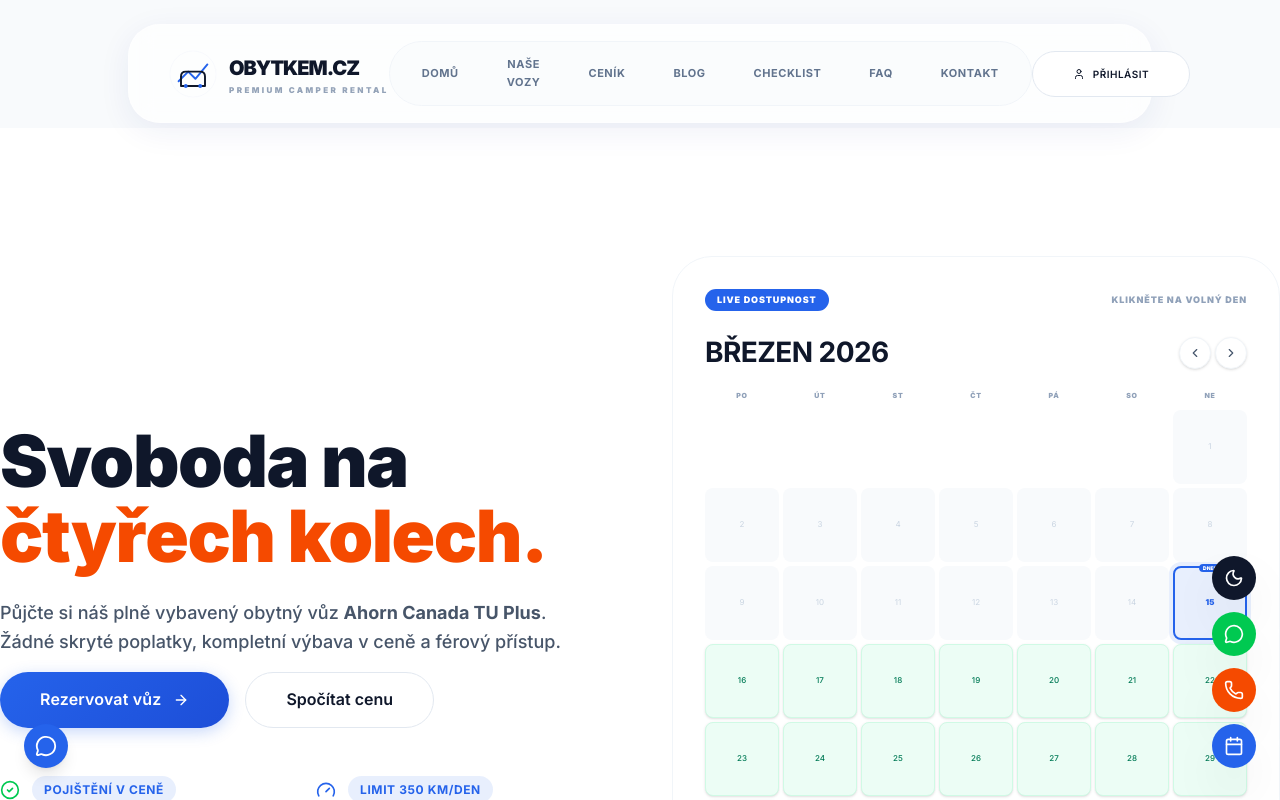
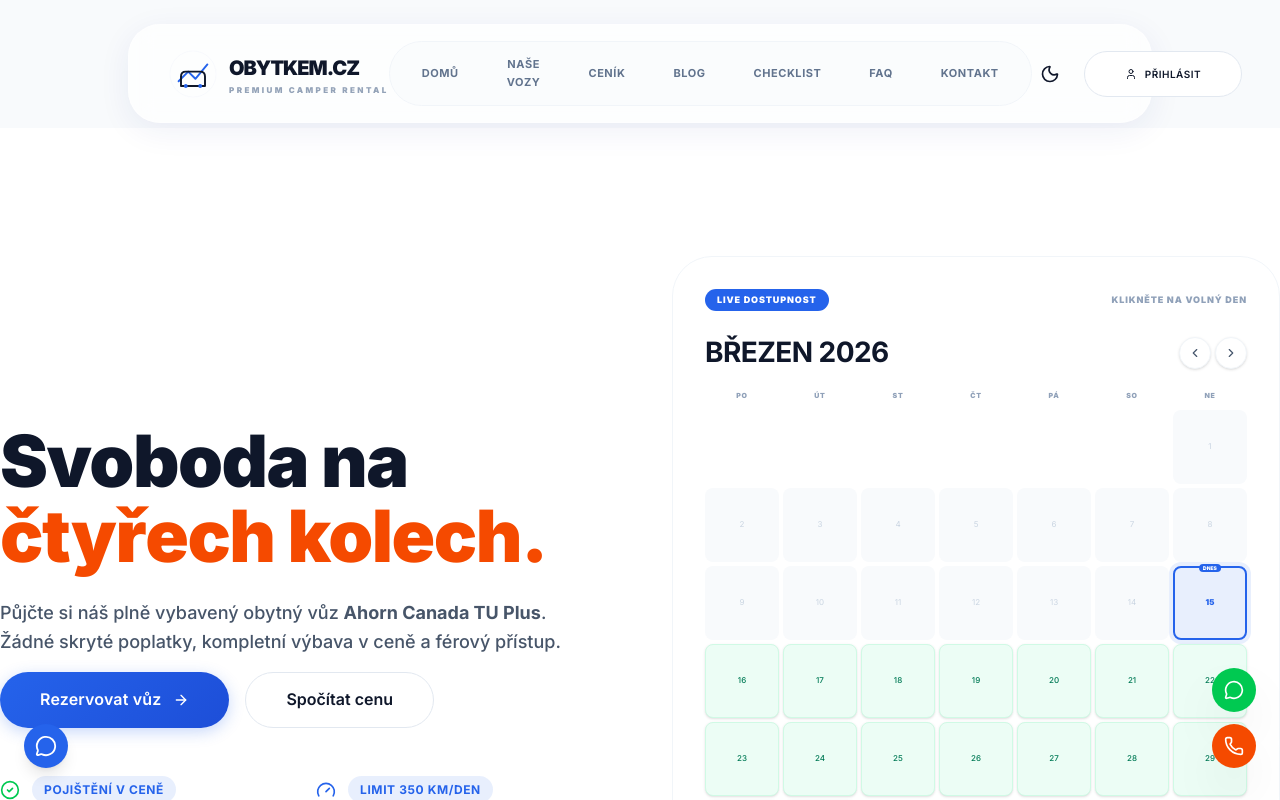
Before and after one commit to ospujcimedodavkynew/zbytkem.czfun, a React (Vite) app: page / in a window 1280 px wide. Shown: the top 800 px of the page. Built offline with nearby package versions, Linux system fonts and the light colour scheme.

Commit message:
Add files via upload

```diff
--- a/App.tsx
+++ b/App.tsx
@@ -796,6 +796,8 @@ const App: React.FC = () => {
           onNavigate={handleNavigate}
           onScrollTo={handleScrollTo}
           onLogout={handleLogout}
+          isDarkMode={isDarkMode}
+          setIsDarkMode={setIsDarkMode}
         />
       )}
 
--- a/components/Navigation.tsx
+++ b/components/Navigation.tsx
@@ -1,7 +1,7 @@
 
 import React from 'react';
 import { motion, AnimatePresence } from 'motion/react';
-import { User, LogOut, Menu, X, ChevronRight, Download } from 'lucide-react';
+import { User, LogOut, Menu, X, ChevronRight, Download, Sun, Moon } from 'lucide-react';
 import Logo from './Logo';
 import { usePWAInstall } from '../hooks/usePWAInstall';
 
@@ -10,9 +10,11 @@ interface NavigationProps {
   onNavigate: (view: 'home' | 'admin' | 'booking' | 'blog' | 'vehicle-detail' | 'guides' | 'checklist') => void;
   onScrollTo: (sectionId: string) => void;
   onLogout: () => void;
+  isDarkMode: boolean;
+  setIsDarkMode: (isDark: boolean) => void;
 }
 
-const Navigation: React.FC<NavigationProps> = ({ isAdmin, onNavigate, onScrollTo, onLogout }) => {
+const Navigation: React.FC<NavigationProps> = ({ isAdmin, onNavigate, onScrollTo, onLogout, isDarkMode, setIsDarkMode }) => {
   const [isMobileMenuOpen, setIsMobileMenuOpen] = React.useState(false);
   const { isInstallable, isIOS, isStandalone, handleInstallClick } = usePWAInstall();
 
@@ -64,6 +66,15 @@ const Navigation: React.FC<NavigationProps> = ({ isAdmin, onNavigate, onScrollTo
 
           {/* Actions */}
           <div className="flex items-center space-x-4">
+            <motion.button
+              whileHover={{ scale: 1.1 }}
+              whileTap={{ scale: 0.9 }}
+              onClick={() => setIsDarkMode(!isDarkMode)}
+              className={`p-2 rounded-full transition-colors ${isDarkMode ? 'text-white hover:bg-white/10' : 'text-slate-900 hover:bg-slate-100'}`}
+            >
+              {isDarkMode ? <Sun className="w-5 h-5" /> : <Moon className="w-5 h-5" />}
+            </motion.button>
+
             <motion.button
               whileHover={{ y: -1 }}
               whileTap={{ scale: 0.98 }}
@@ -133,6 +144,18 @@ const Navigation: React.FC<NavigationProps> = ({ isAdmin, onNavigate, onScrollTo
                   <ChevronRight className="w-4 h-4 text-brand-primary/30 group-hover:text-white transition-colors" />
                 </button>
               )}
+
+              {/* Dark Mode Toggle in Mobile Menu */}
+              <button
+                onClick={() => setIsDarkMode(!isDarkMode)}
+                className={`w-full text-left px-6 py-4 rounded-2xl transition-all flex justify-between items-center group ${isDarkMode ? 'bg-slate-800 text-white' : 'bg-slate-50 text-slate-900'}`}
+              >
+                <div className="flex items-center gap-3">
+                  {isDarkMode ? <Sun className="w-4 h-4" /> : <Moon className="w-4 h-4" />}
+                  <span className="text-xs font-black uppercase tracking-widest">{isDarkMode ? 'Světlý režim' : 'Tmavý režim'}</span>
+                </div>
+                <ChevronRight className="w-4 h-4 opacity-30 group-hover:opacity-100 transition-opacity" />
+              </button>
               <div className="pt-4 space-y-4">
                 <button
                   onClick={() => { onNavigate('admin'); setIsMobileMenuOpen(false); }}
--- a/components/PublicHome.tsx
+++ b/components/PublicHome.tsx
@@ -810,16 +810,6 @@ const PublicHome: React.FC<PublicHomeProps> = ({ vehicles, reservations, onBookN
 
       {/* Floating Buttons */}
       <div className="fixed bottom-8 right-6 z-[100] flex flex-col gap-3 pointer-events-none">
-        <motion.button
-          onClick={() => setIsDarkMode(!isDarkMode)}
-          initial={{ opacity: 0, scale: 0.8, x: 20 }}
-          animate={{ opacity: 1, scale: 1, x: 0 }}
-          whileHover={{ scale: 1.1 }}
-          whileTap={{ scale: 0.9 }}
-          className={`pointer-events-auto w-11 h-11 rounded-full shadow-2xl flex items-center justify-center transition-colors ${isDarkMode ? 'bg-white text-slate-900' : 'bg-slate-900 text-white'}`}
-        >
-          {isDarkMode ? <Sun className="w-5 h-5" /> : <Moon className="w-5 h-5" />}
-        </motion.button>
         <motion.a
           href="https://wa.me/420776333301"
           target="_blank"
@@ -842,16 +832,6 @@ const PublicHome: React.FC<PublicHomeProps> = ({ vehicles, reservations, onBookN
         >
           <Phone className="w-5 h-5" />
         </motion.a>
-        <motion.button
-          onClick={() => onBookNow(mainVehicle.id)}
-          initial={{ opacity: 0, scale: 0.8, x: 20 }}
-          animate={{ opacity: 1, scale: 1, x: 0 }}
-          whileHover={{ scale: 1.1 }}
-          whileTap={{ scale: 0.9 }}
-          className="pointer-events-auto w-11 h-11 bg-brand-primary text-white rounded-full shadow-2xl flex items-center justify-center hover:bg-brand-secondary transition-colors"
-        >
-          <CalendarIcon className="w-5 h-5" />
-        </motion.button>
       </div>
 
       {/* Sticky Mobile Bar */}
@@ -867,12 +847,12 @@ const PublicHome: React.FC<PublicHomeProps> = ({ vehicles, reservations, onBookN
           >
             <MessageCircle className="w-5 h-5" />
           </a>
-          <button
-            onClick={() => onBookNow(mainVehicle.id)}
-            className="btn-ultimate-primary px-6 py-2.5 text-[9px]"
+          <a
+            href="tel:+420776333301"
+            className="w-10 h-10 bg-orange-600 text-white rounded-xl flex items-center justify-center"
           >
-            Rezervovat
-          </button>
+            <Phone className="w-5 h-5" />
+          </a>
         </div>
       </div>
     </div>
```
